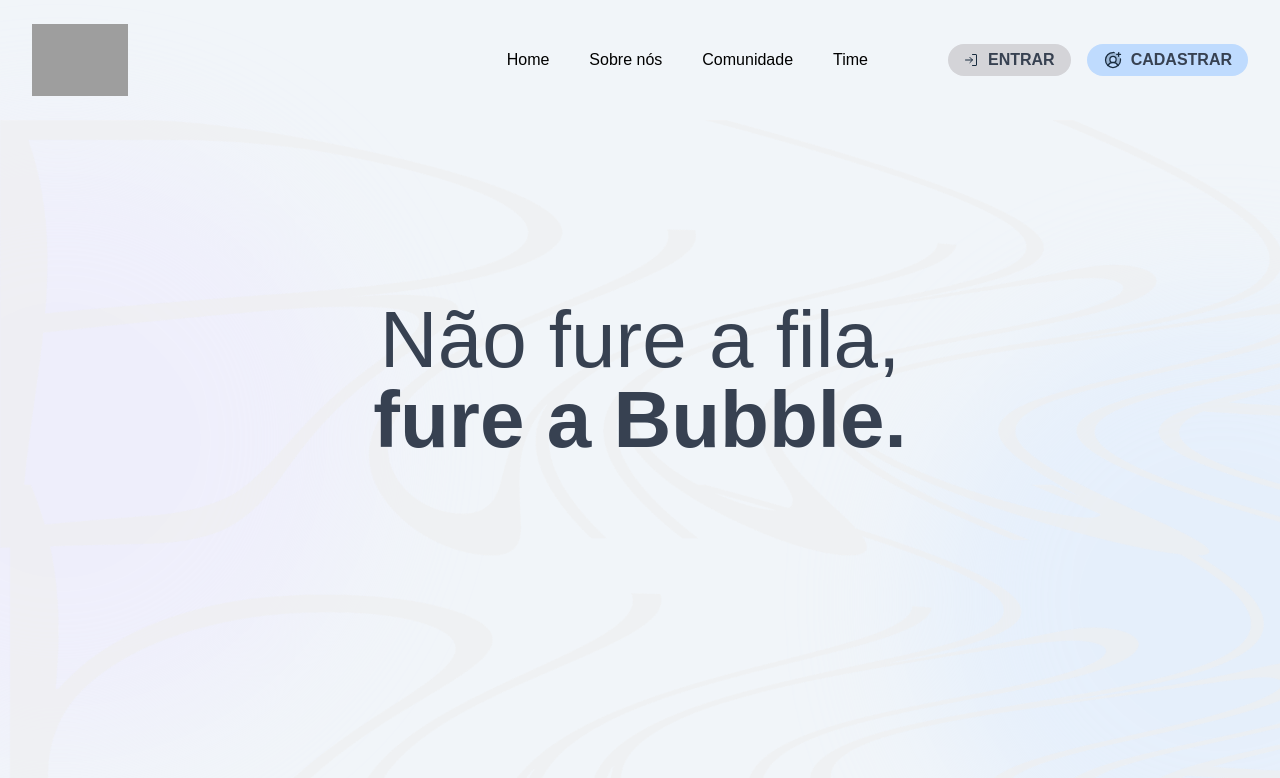
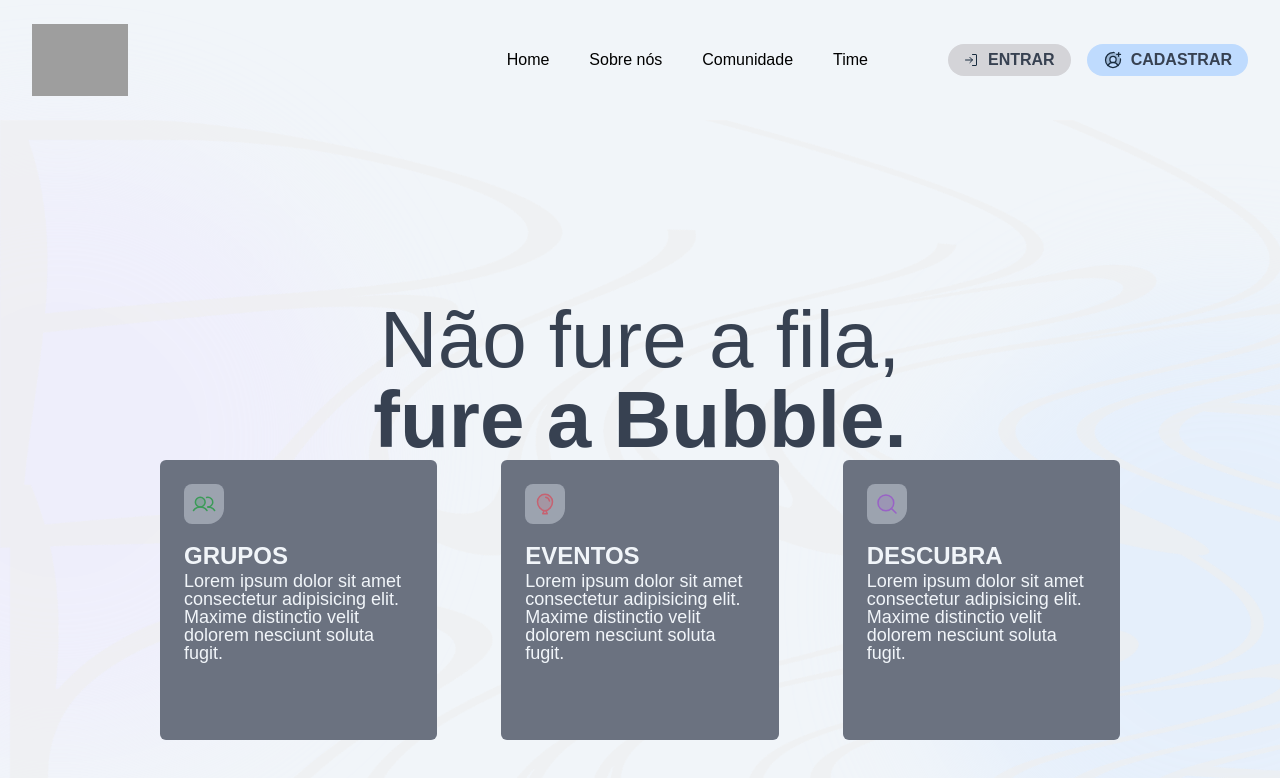
Before and after one commit to Projeto-Bubbles/bubbles-website-app, a React (Vite) app: page / in a window 1280 px wide. Shown: the top 778 px of the page. Built offline with nearby package versions, Linux system fonts and the light colour scheme; grey boxes are pictures that could not be loaded; a web font is replaced by a local one.

Commit message:
[feature] inserting hero cards

```diff
--- /dev/null
+++ b/src/components/Card.tsx
@@ -0,0 +1,26 @@
+import React, { ReactNode } from 'react';
+
+interface CardProps {
+  title: string;
+  description: string;
+  icon?: ReactNode;
+}
+
+function Card(props: CardProps) {
+  return (
+    <div className='bg-gray-500 text-slate-100 flex flex-col gap-4 justify-start p-6 rounded-md h-[280px]'>
+      {props.icon && (
+        <div className='bg-gray-400 w-10 h-10 rounded-lg rounded-br-2xl flex justify-center items-center'>
+          {props.icon}
+        </div>
+      )}
+
+      <div>
+        <h1 className='text-2xl uppercase font-semibold'>{props.title}</h1>
+        <p className='text-lg leading-none'>{props.description}</p>
+      </div>
+    </div>
+  );
+}
+
+export default Card;
--- a/src/components/Hero.tsx
+++ b/src/components/Hero.tsx
@@ -1,4 +1,6 @@
 import Blur from './Blur';
+import Card from './Card';
+import { Users, Balloon, MagnifyingGlass } from "phosphor-react";
 
 function Hero() {
   return (
@@ -9,6 +11,11 @@ function Hero() {
       </h1>
 
       <Blur />
+      <div className='grid grid-cols-3 w-3/4 gap-16'>
+        <Card icon={<Users size={24} color="#3b9b58" weight="duotone" />} title='Grupos' description='Lorem ipsum dolor sit amet consectetur adipisicing elit. Maxime distinctio velit dolorem nesciunt soluta fugit.'/>
+        <Card icon={<Balloon size={24} color="#c66271" weight="duotone" />} title='Eventos' description='Lorem ipsum dolor sit amet consectetur adipisicing elit. Maxime distinctio velit dolorem nesciunt soluta fugit.'/>
+        <Card icon={<MagnifyingGlass size={24} color="#9962c6" weight="duotone" />} title='Descubra' description='Lorem ipsum dolor sit amet consectetur adipisicing elit. Maxime distinctio velit dolorem nesciunt soluta fugit.'/>
+      </div>
     </div>
   );
 }
```
